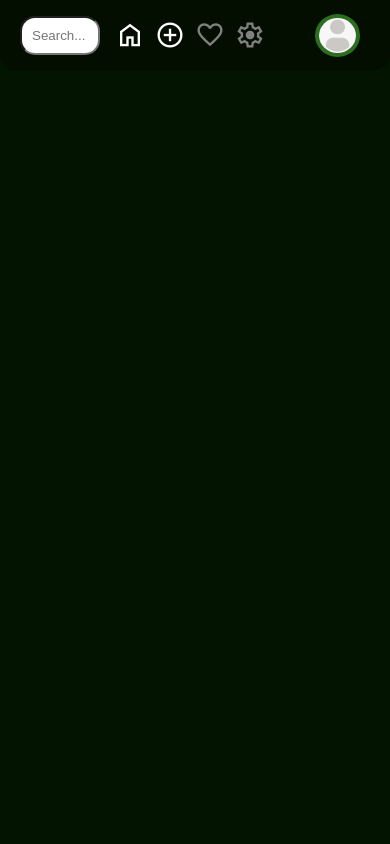
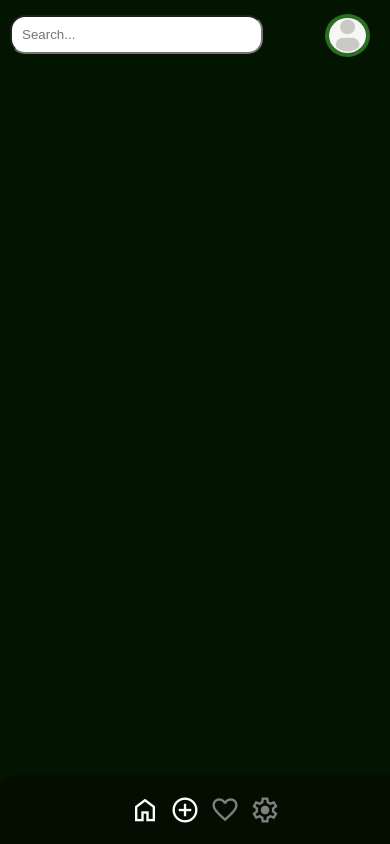
Before and after one commit to kamdz01/WDPAI, a PHP site: page /panel in a window 390 px wide. Run offline with PHP 8.4, Linux system fonts and the light colour scheme; the visitor is signed in with stand-in values (Sample User, id 1); data that the repository does not hold is empty; some libraries are stand-ins or nearby versions.

Commit message:
fix mobile UI

```diff
--- a/public/css/admin.css
+++ b/public/css/admin.css
@@ -6,6 +6,7 @@ body {
 .container {
     display: flex;
     height: 100%;
+    margin-top: 70px;
     color: white;
     justify-content: center;
 }
--- a/public/css/panel.css
+++ b/public/css/panel.css
@@ -4,6 +4,7 @@ body {
 }
 
 .container {
+    margin-top: 70px;
     display: flex;
     height: 100%;
 }
@@ -40,6 +41,8 @@ body {
     font-size: 16px;
     min-width: fit-content;
     width: calc(100% * (1/3) - 50px);
+
+    position: relative;
 
 }
 
@@ -87,6 +90,9 @@ body {
     margin: 0;
     -webkit-user-select: none;
     user-select: none;
+    position: absolute;
+    bottom: 5px;
+    right: 5px;
 }
 
 .context-menu {
@@ -101,7 +107,9 @@ body {
     justify-content: center;
     align-items: center;
     margin-left: -100px;
-    position: relative;
+    position: absolute;
+    bottom: 40px;
+    right: 5px;
 }
 
 .share-form {
@@ -145,3 +153,14 @@ body {
 .current-shared-users div {
     margin: 10px 0;
 }
+
+
+@media (max-width: 600px) {
+    .content {
+        padding: 10px;
+    }
+
+    .text-box {
+        width: 100%;
+    }
+}
--- a/public/css/topbar.css
+++ b/public/css/topbar.css
@@ -1,18 +1,53 @@
 .topbar {
+    margin: 0;
+    width: 100%;
     height: 70px;
     background-color: #040E00;
     display: flex;
+    border: none;
     border-bottom-left-radius: 15px;
     border-bottom-right-radius: 15px;
     padding-left: 10px;
-    padding-right: 20px;
+    padding-right: 10px;
+    position: fixed;
+    z-index: 3;
+}
+
+.topbar-mobile {
+    margin: 0;
+    width: 100%;
+    height: 70px;
+    background-color: #031400;
+    padding-left: 10px;
+    padding-right: 10px;
+    position: fixed;
+    z-index: 3;
 }
 
 .search-box {
+    width: 35%;
+    z-index: 4;
     flex: 1;
     display: flex;
     justify-content: flex-start;
     align-items: center;
+    position: fixed;
+    top: 5px;
+}
+
+@media (max-width: 600px) {
+    .topbar {
+        border-bottom-left-radius: 0;
+        border-bottom-right-radius: 0;
+        border-top-left-radius: 15px;
+        border-top-right-radius: 15px;
+        position: fixed;
+        bottom: -1px;
+    }
+
+    .search-box {
+        width: 70%;
+    }
 }
 
 .search-box input {
@@ -71,18 +106,25 @@
     border: solid;
     border-color: #296F1D;
     border-width: 4px;
+    z-index: 4;
+    position: fixed;
+    top: 14px;
+    right: 10px;
 }
 
 .person-context {
     margin-left: -100px;
-    margin-right: 10px;
     padding: 0 10px;
     background-color: #1d201c;
-    z-index: 1;
+    z-index: 5;
     position: relative;
-    float: right;
+    /* float: right; */
     border-radius: 10px;
     opacity: 0;
+
+    position: fixed;
+    top: 70px;
+    right: 10px;
 
     visibility: hidden;
     transition: opacity 0.2s, visibility 0.2s, transform 0.3s;
--- a/src/views/topbar.php
+++ b/src/views/topbar.php
@@ -43,23 +43,23 @@ require __DIR__ . '/../utilities/admin_utilities.php';
             </form>
         </div>
     </div>
-    <div class="topbar">
-        <div class="search-box">
+    <div class="search-box">
             <input type="text" placeholder="Search...">
         </div>
+        <div class="topbar-mobile"></div>
+    <div class="topbar">
         <div class="topbar-icons">
             <a href="panel"><span class="material-symbols-outlined">home</span></a>
             <a><span id="show-form-btn" class="material-symbols-outlined">add_circle</span></a>
-            <!-- <button id="show-form-btn">➕</button> -->
             <a><span class="material-symbols-outlined inactive">favorite</span></a>
             <a><span class="material-symbols-outlined inactive">settings</span></a>
         </div>
-        <div class="topbar-icons-right">
+    </div>
+    <div class="topbar-icons-right">
             <?php
             echo '<img onclick="event.stopPropagation(); openPersonMenu()" id="person-img" class="person-img" src="'. $UserRepo->getUserImg($userId). '" alt="">'
             ?>
         </div>
-    </div>
     <div id="person-context" class="person-context">
             <?php
             if ($UserRepo->getUserRoleByUserId($userId) === 1) {
@@ -67,6 +67,6 @@ require __DIR__ . '/../utilities/admin_utilities.php';
             }
             ?>
             <a href = "logout"><div class="person-btn">Logout</div></a>
-        </div>
+    </div>
 </body>
 </html>
```
